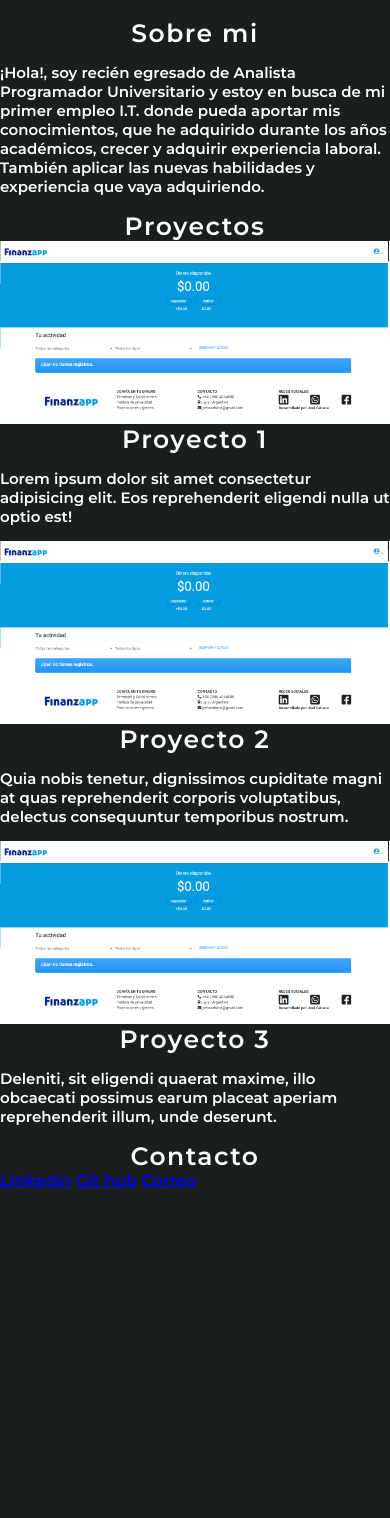
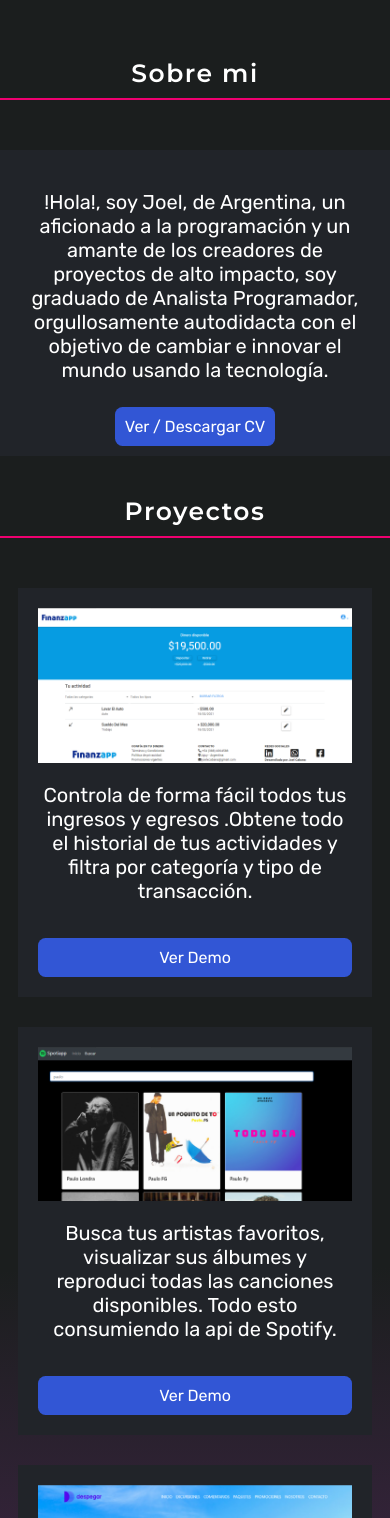
Before and after one commit to joelxcabana/Potafolio_Joel_Cabana, a plain HTML site: page index.html in a window 390 px wide. Shown: the part 268-1786 px from the top of the page. Before the commit the page ends 1458 px from the top, so only its background shows below. Drawn offline with Linux system fonts and the light colour scheme; some icons are missing.

Commit message:
footer y arreglos de estilos

```diff
--- a/css/estilos.css
+++ b/css/estilos.css
@@ -6,8 +6,13 @@
 
 }
 
+html{
+    scroll-behavior: smooth;
+}
+
 body{
     background: #1B1E1E;
+    background-image: linear-gradient(179.54deg, rgb(27,30,30) 13.81%, rgb(27,30,30) 63.85% , rgb(136, 52, 150) 113.61%);
 }
 
 img{
@@ -35,6 +40,11 @@ h1,h2,h3,h4,h5,h6{
 .header{
     height: 60px;
     background: #212429;
+    width: 100%;
+    position: fixed;
+    z-index: 100;
+    top: 0;
+    left: 0;
 }
 
 .header .contenedor{
@@ -71,12 +81,15 @@ h1,h2,h3,h4,h5,h6{
     width: 100%;
     transition: all 0.3s;
     font-family: 'Rubik', sans-serif;
+    font-size: 20px;
 }
 
 .menu{
     list-style: none;
     padding: 0;
     margin: 0;
+    height: 100vh;
+    background:#212429;
 }
 
 .menu__link{
@@ -89,10 +102,9 @@ h1,h2,h3,h4,h5,h6{
 
 .menu__link:hover{
     cursor: pointer;
-    color:rgb(63, 105, 255);
+    color: white;
     transition:all 0.2s ;
 }
-
 
 .mostrar{
    left: 0;
@@ -108,7 +120,7 @@ h1,h2,h3,h4,h5,h6{
 
 /*------------------------Estilos del banner------------------------*/
 .banner{
-    margin-top: 0px;
+    margin-top: 60px;
     position: relative;
     z-index: -1000;
     margin-bottom: 20px;
@@ -132,14 +144,15 @@ h1,h2,h3,h4,h5,h6{
 }
 
 .usuario__img{
-    width: 20%;
-    height: 20%;
+    width: 23%;
+    height: 23%;
     border-radius: 50%;
     margin: auto;
-    border: 2px solid rgb(63, 105, 255);
+    border: 1px solid rgb(63, 105, 255);
 }
 .banner__titulo{
     margin-bottom: 0;
+    font-size: 35px;
 }
 .banner__txt{
     margin-top: 0;
@@ -151,14 +164,120 @@ h1,h2,h3,h4,h5,h6{
     font-size: 25px;
     margin: 0;
     text-align: center;
+    border-bottom: 2px solid #EF0070;
+    padding: 10px;
+
+}
+.info{
+    margin-top: 50px;
+}
+
+.info__columna{
+    background: #212429;
+    padding: 20px;
+    margin-bottom: 30px;
+    text-align: center;
+     font-family: 'Rubik', sans-serif;
+
 }
 
 .info__txt{
-    font-size: 15px;
+    font-size: 20px;
+    margin-bottom: 35px;
 }
 
 
+.btn__descargar{
+    padding: 10px;
+    text-decoration: none;
+    color: white;
+    background: #3256D5;
+    border-radius: 0.9vh;
+}
 
+.btn__descargar:hover{
+    background: #143DCF;
+    transition: all 0.8s;
+}
+
+
+.info__img:hover{
+    background-size: 150%;
+}
+
+.img__box{
+    position: relative;
+    margin: auto;
+    overflow: hidden;
+}
+
+.info__img{
+    max-width: 100%;
+    transition: all 0.9s;
+    display: block;
+    width: 100%;
+    height: auto;
+    transform: scale(1);
+}
+
+.img__box:hover img {
+    transform: scale(1.1);
+}
+
+.btn__ver{
+    display: block;
+    width: 100%;
+    margin-bottom: 0;
+}
+
+.proyectos{
+    margin-left: 18px;
+    margin-right: 18px;
+}
+
+/*------------------------Contacto------------------------*/
+.social [class^="icon-"]{
+    display: inline-block;
+    color: #1B1E1E;
+    text-decoration: none;
+    font-size: 50px;
+    padding: 10px;
+    background: transparent;
+    border-radius: 4px;
+    width: 70px;
+    height: 70px;
+    line-height: 40px;
+    margin-left: 20px;
+    margin-top: 35px;
+}
+
+
+.social {
+    padding: 10px;
+    text-align: center;
+    cursor: pointer;
+}
+
+.main{
+    margin-bottom: 35px;
+}
+
+/*------------------------Footer------------------------*/
+.footer{
+    background: #212429;;
+    color: #fff;
+    padding: 10px;
+    text-align: center;
+    align-items: center;
+}
+
+.contador{
+    margin: auto;
+}
+
+@media(min-width:480px){
+
+}
 
 
 /*Pc escritorio*/
@@ -186,6 +305,7 @@ h1,h2,h3,h4,h5,h6{
 
     .menu{
         display: flex;
+        height: auto;
     }
 
     .icon-menu,#btn-ocultar{
@@ -207,5 +327,20 @@ h1,h2,h3,h4,h5,h6{
         font-size: 25px;
     }
 
+    .inf__cards{
+        display: flex;
+        justify-content: space-between;
+        margin: 40px 0 0 0;
+        flex-wrap: wrap;
+    }
+
+    .info__columna__card{
+        width: 49%;
+        display: flex;
+
+        flex-direction: column;
+        align-items: center;
+        justify-content: space-around;
+    }
 
 }
--- /dev/null
+++ b/css/styles.css
@@ -0,0 +1,55 @@
+@charset "UTF-8";
+
+@font-face {
+  font-family: "untitled-font-1";
+  src:url("../fonts/untitled-font-1.eot");
+  src:url("../fonts/untitled-font-1.eot?#iefix") format("embedded-opentype"),
+    url("../fonts/untitled-font-1.woff") format("woff"),
+    url("../fonts/untitled-font-1.ttf") format("truetype"),
+    url("../fonts/untitled-font-1.svg#untitled-font-1") format("svg");
+  font-weight: normal;
+  font-style: normal;
+
+}
+
+[data-icon]:before {
+  font-family: "untitled-font-1" !important;
+  content: attr(data-icon);
+  font-style: normal !important;
+  font-weight: normal !important;
+  font-variant: normal !important;
+  text-transform: none !important;
+  speak: none;
+  line-height: 1;
+  -webkit-font-smoothing: antialiased;
+  -moz-osx-font-smoothing: grayscale;
+}
+
+[class^="icon-"]:before,
+[class*=" icon-"]:before {
+  font-family: "untitled-font-1" !important;
+  font-style: normal !important;
+  font-weight: normal !important;
+  font-variant: normal !important;
+  text-transform: none !important;
+  speak: none;
+  line-height: 1;
+  -webkit-font-smoothing: antialiased;
+  -moz-osx-font-smoothing: grayscale;
+}
+
+.icon-menu:before {
+  content: "\64";
+}
+.icon-linkedin:before {
+  content: "\61";
+}
+.icon-github:before {
+  content: "\62";
+}
+.icon-times:before {
+  content: "\63";
+}
+.icon-envelope:before {
+  content: "\65";
+}
--- a/index.html
+++ b/index.html
@@ -6,7 +6,7 @@
     <meta name="viewport" content="width=device-width, initial-scale=1.0">
     <title>Joel Cabana | Portafolio</title>
     <link rel="stylesheet" href="css/estilos.css">
-    <link href="https://file.myfontastic.com/M3RQsCEAFPQhbHsGrtcGxG/icons.css" rel="stylesheet">
+    <link rel="stylesheet" href="css/styles.css">
 </head>
 <body>
     <!--Header-->
@@ -16,17 +16,17 @@
             <!--Menu de navegacion-->
             <nav class="nav" id="nav">
                 <ul class="menu">
-                    <li class="menu__item "><span class="icon-times menu__link " id="btn-ocultar"></span></li>
-                    <li class="menu__item"><a href="#" class="menu__link">Inicio</a></li>
-                    <li class="menu__item"><a href="#" class="menu__link">Sobre mi</a></li>
-                    <li class="menu__item"><a href="#" class="menu__link">Proyectos</a></li>
-                    <li class="menu__item"><a href="#" class="menu__link">Contacto</a></li>
+                    <li class=""><span class="icon-times menu__link" id="btn-ocultar"></span></li>
+                    <li class="menu__item"><a href="#inicio" class="menu__link">Inicio</a></li>
+                    <li class="menu__item"><a hrmenu__itemef="#sobre_mi" class="menu__link">Sobre mi</a></li>
+                    <li class="menu__item"><a href="#proyectos" class="menu__link">Proyectos</a></li>
+                    <li class="menu__item"><a href="#contacto" class="menu__link">Contacto</a></li>
                 </ul>
             </nav>
         </div>
     </header>
     <!--Banner-->
-    <div class="banner">
+    <div class="banner" id="inicio">
         <img src="/img/banner3.jpg" alt="" class="banner__img">
         <div class="contenedor">
             <img src="/img/usuario.jpg" class="usuario__img">
@@ -41,52 +41,62 @@
         <div class="contenedor">
             <!--Seccion sobre mi-->
             <section class="info">
-                <article class="info__columna">
-                    <h1 class="info__titulo">Sobre mi</h1>
-                    <p class="info__txt">¡Hola!, soy recién egresado de
-                        Analista Programador
-                        Universitario y estoy en busca
-                        de mi primer empleo I.T.
-                        donde pueda aportar mis
-                        conocimientos, que he
-                        adquirido durante los años
-                        académicos, crecer y adquirir
-                        experiencia laboral. También
-                        aplicar las nuevas habilidades y
-                        experiencia que vaya
-                        adquiriendo.
+                <h1 id="sobre_mi" class="info__titulo">Sobre mi</h1>
+                <article class="info info__columna">
+                    <p class="info__txt">!Hola!, soy Joel, de Argentina,
+                         un aficionado a la programación y un amante de los creadores de proyectos de alto impacto,
+                         soy graduado de Analista Programador, orgullosamente autodidacta con el objetivo de cambiar e innovar
+                        el mundo usando la tecnología.
                         </p>
+                    <a class="btn__descargar"href="/src/Joel Fernando Cabana.pdf">Ver / Descargar CV</a>
                 </article>
             </section>
             <!--Seccion Poyectos-->
-            <section class="info">
-                <h1 class="info__titulo">Proyectos</h1>
-                <article class="info__columna">
-                    <img src="img/card.png" alt="" class="info__img">
-                    <h4 class="info__titulo">Proyecto 1</h4>
-                    <p class="info__txt">Lorem ipsum dolor sit amet consectetur adipisicing elit. Eos reprehenderit eligendi nulla ut optio est!</p>
+            <h1 id="proyectos" class="info__titulo">Proyectos</h1>
+            <section class="info inf__cards proyectos">
+                <article class="info__columna info__columna__card">
+                    <div class="img__box">
+                        <img src="img/proyectos/finanzapp.png" alt="" class="info__img">
+                    </div>
+                    <p class="info__txt">Controla de forma fácil todos tus ingresos y egresos
+                          .Obtene todo el historial de tus actividades y filtra por categoría y tipo de
+                          transacción.
+                    </p>
+                    <a class="btn__ver btn__descargar"href="https://finanzapp.netlify.app/" target="_blank">Ver Demo</a>
                 </article>
-                <article class="info__columna">
-                    <img src="img/card.png" alt="" class="info__img">
-                    <h4 class="info__titulo">Proyecto 2</h4>
-                    <p class="info__txt">Quia nobis tenetur, dignissimos cupiditate magni at quas reprehenderit corporis voluptatibus, delectus consequuntur temporibus nostrum.</p>
+                <article class="info__columna info__columna__card">
+                    <div class="img__box">
+                        <img src="img/proyectos/spotiapp.png" alt="" class="info__img">
+                    </div>
+                    <p class="info__txt">Busca tus artistas favoritos, visualizar sus álbumes y reproduci todas las
+                        canciones disponibles. Todo esto consumiendo la api de Spotify.
+                        </p>
+                     <a class="btn__ver btn__descargar"href="https://spotyappnew.netlify.app/" target="_blank">Ver Demo</a>
                 </article>
-                <article class="info__columna">
-                    <img src="img/card.png" alt="" class="info__img">
-                    <h4 class="info__titulo">Proyecto 3</h4>
-                    <p class="info__txt">Deleniti, sit eligendi quaerat maxime, illo obcaecati possimus earum placeat aperiam reprehenderit illum, unde deserunt.</p>
+                <article class="info__columna info__columna__card">
+                    <div class="img__box">
+                        <img src="img/proyectos/despegar.png" alt="" class="info__img">
+                    </div>
+                    <p class="info__txt">Sitio Web para promocionar tus viajes y paquetes turísticos a
+                        distintos destinos exoticos.
+                    </p>
+                    <a class="btn__ver btn__descargar"href="https://joelxcabana.github.io/LandingPage-TurismoJujuy/" target="_blank">Ver Demo</a>
                 </article>
             </section>
             <section>
-                <h1 class="info__titulo">Contacto</h1>
+                <h1 id="contacto" class="info__titulo">¿Creamos algo juntos?</h1>
                 <div class="social">
-                    <a href="#" class="icon-facebook">Linkedin</a>
-                    <a href="#" class="icon-twitter">Git hub</a>
-                    <a href="#" class="icon-gplus">Correo</a>
+                    <a href="https://www.linkedin.com/in/joelxcabana/"  target="_blank" class="icon-linkedin"></a>
+                    <a href="https://github.com/joelxcabana" target="_blank" class="icon-github"></a>
+                    <a href="mailto:joelxcabana@gmail.com" class="icon-envelope"></a>
                 </div>
             </section>
         </div>
     </main>
+    <footer class="footer">
+        <p id="desarrolador" class="copy"></p>
+    </footer>
     <script src="/js/menu.js" ></script>
+    <script src="/js/footer.js" ></script>
 </body>
 </html>
--- /dev/null
+++ b/js/footer.js
@@ -0,0 +1,3 @@
+var copyright=new Date();
+update=copyright.getFullYear();
+var desarrolador = document.getElementById('desarrolador').innerHTML='&copy; Desarrollado por Joel Cabana - ' + update;
```
Also changed, not shown: js/menu.js (+7 -4 lines), fonts/untitled-font-1.ttf (added), fonts/untitled-font-1.woff (added), img/proyectos/despegar.png (added), img/proyectos/finanzapp.png (added), img/proyectos/spotiapp.png (added), 2 other files.
